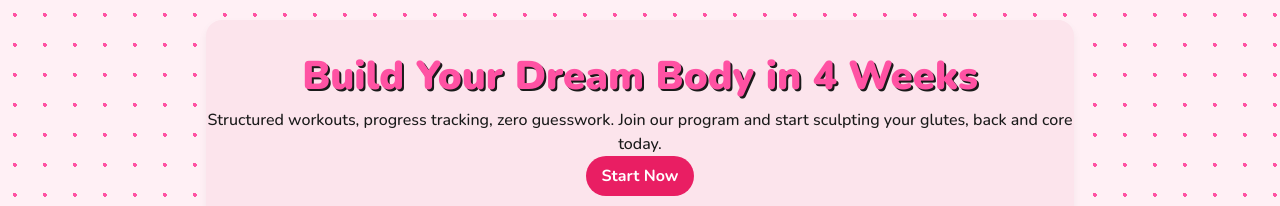
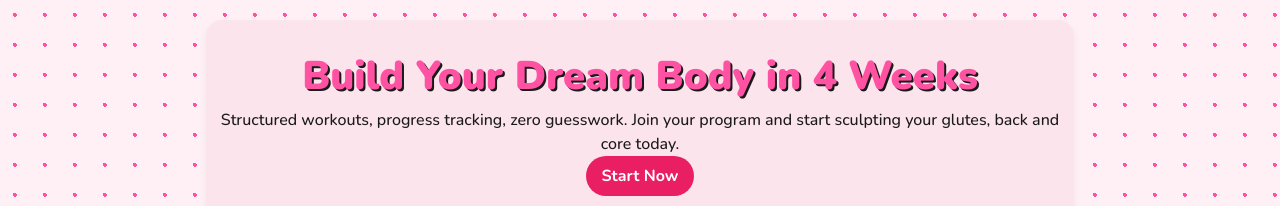
Before and after one commit to mkadhimkc-dotcom/code, a plain HTML site: page index.html in a window 1280 px wide. Shown: the top 206 px of the page. Drawn offline with nearby package versions, Linux system fonts and the light colour scheme.

Commit message:
Fix typo in hero subtitle text

```diff
--- a/index.html
+++ b/index.html
@@ -12,7 +12,7 @@
 <div class="container">
     <section id="hero" class="hero-section">
         <h1 class="hero-title">Build Your Dream Body in 4 Weeks</h1>
-        <p class="hero-subtitle">Structured workouts, progress tracking, zero guesswork. Join our program and start sculpting your glutes, back and core today.</p>
+        <p class="hero-subtitle">Structured workouts, progress tracking, zero guesswork. Join your program and start sculpting your glutes, back and core today.</p>
         <a href="#home" class="hero-cta">Start Now</a>
     </section>
 
```
